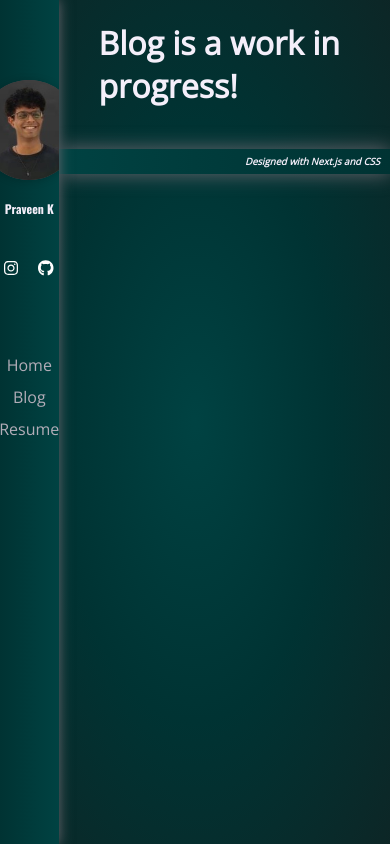
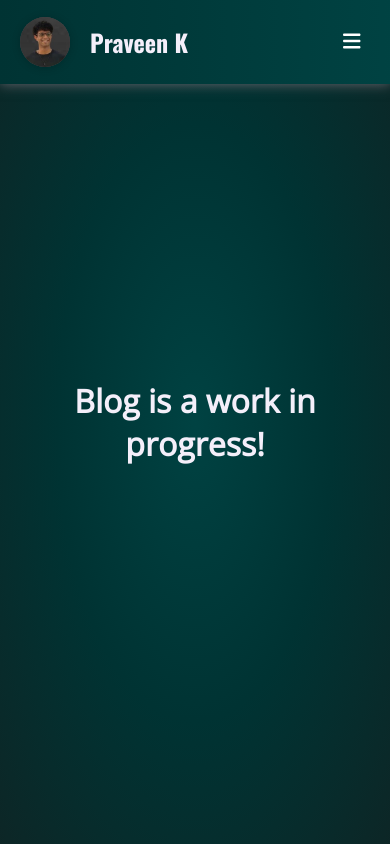
Before and after one commit to praveenkrishna0512/MyWebsite, a Next.js app: page /blog in a window 390 px wide. Built offline with nearby package versions, Linux system fonts and the light colour scheme.

Commit message:
Made main nav bar mobile responsive

```diff
--- a/components/home-page/about/about.js
+++ b/components/home-page/about/about.js
@@ -30,7 +30,6 @@ function About() {
             className={classes.landingTextBox}
             style={{
               width: "75%",
-              "align-self": "center",
               "font-size": "var(--size-5)",
             }}
           >
--- a/components/layout/layout.js
+++ b/components/layout/layout.js
@@ -4,14 +4,16 @@ import MainNavigationBar from "./main-navigation";
 import BottomBar from "./bottomBar";
 import { Container, Row, Col } from "react-bootstrap";
 import classes from "./layout.module.css";
+import MainNavigationBarMobile from "./mainNavigationMobile";
 
 export default function Layout(props) {
   return (
     <>
       <MainNavigationBar />
+      <MainNavigationBarMobile />
       <div className={classes.mainWrapper}>
         <main>{props.children}</main>
-        <BottomBar />
+        {/* <BottomBar /> */}
       </div>
     </>
   );
--- a/components/layout/layout.module.css
+++ b/components/layout/layout.module.css
@@ -6,3 +6,15 @@
     display: flex;
     flex-direction: column;
 }
+
+@media (max-width: 768px) {
+
+    .mainWrapper {
+        height: 100%;
+        width: 100%;
+        top: 0;
+        display: flex;
+        flex-direction: column;
+    }
+
+}
--- a/components/layout/logo.module.css
+++ b/components/layout/logo.module.css
@@ -1,6 +1,6 @@
 .logo {
   /* text-transform: uppercase; */
-  font-size: var(--size-3);
+  font-size: var(--size-6);
   font-weight: lighter;
   font-family: "Oswald", sans-serif;
   color: var(--color-grey-50);
@@ -17,7 +17,7 @@
   border-radius: 50%;
   overflow: hidden;
   background-color: var(--color-grey-700);
-  margin: 0px 0px 20px 0px;
+  margin: 0px 0px 0px 0px;
 }
 
 .image img {
@@ -27,8 +27,20 @@
   height: 100%;
 }
 
-@media (min-width: 768px) {
+
+@media (max-width: 768px) {
   .logo {
     font-size: var(--size-6);
+    flex-direction: row;
+  }
+
+  .image {
+    width: 50px;
+    height: 50px;
+    box-shadow: 0 1px 8px rgba(0, 0, 0, 0.2);
+    border-radius: 50%;
+    overflow: hidden;
+    background-color: var(--color-grey-700);
+    margin: 0px 20px 0px 20px;
   }
 }
--- a/components/layout/main-navigation.module.css
+++ b/components/layout/main-navigation.module.css
@@ -29,6 +29,7 @@
   flex-direction: column;
   margin: 70px 0px;
   padding: 0;
+  gap: 0.5rem;
 }
 
 .header li {
@@ -37,7 +38,7 @@
 
 .header a {
   color: var(--color-grey-200);
-  font-size: var(--size-4);
+  font-size: var(--size-5);
   padding: inherit;
   margin: inherit;
 }
@@ -57,12 +58,26 @@
   margin: 0px 10px;
 }
 
-@media (min-width: 768px) {
+@media (max-width: 1024px) {
+  .contactIcons{
+    /* font-size: var(--size-2); */
+    grid-template-rows: 50% 50%;
+    grid-template-columns: 50% 50%;
+    display: grid;
+    row-gap: 0.5rem;
+  }
+}
+
+@media (max-width: 768px) {
   .header ul {
     gap: 0.5rem;
   }
 
   .header a {
-    font-size: var(--size-5);
+    font-size: var(--size-4);
+  }
+
+  .header {
+    display: none;
   }
 }
--- /dev/null
+++ b/components/layout/mainNavigationMobile.js
@@ -0,0 +1,98 @@
+import Link from "next/link";
+import { useRouter } from "next/router";
+import Logo from "./logo";
+import classes from "./mainNavigationMobile.module.css";
+import { FontAwesomeIcon } from "@fortawesome/react-fontawesome";
+import {
+  faLinkedin,
+  faInstagram,
+  faGithub,
+  faGit,
+} from "@fortawesome/free-brands-svg-icons";
+import { faBars, faEnvelope } from "@fortawesome/free-solid-svg-icons";
+
+function toggleNav() {
+  const currentHeight = document.getElementById("myNav").style.height;
+  if (currentHeight == "90vh") {
+    document.getElementById("myNav").style.height = "0vh";
+  } else {
+    document.getElementById("myNav").style.height = "90vh";
+  }
+}
+
+export default function MainNavigationBarMobile() {
+  const router = useRouter();
+
+  const menuItems = [
+    {
+      href: "/",
+      title: "Home",
+    },
+    // {
+    //   href: "/about",
+    //   title: "About",
+    // },
+    {
+      href: "/blog",
+      title: "Blog",
+    },
+    // {
+    //   href: "/experiences",
+    //   title: "Experiences",
+    // },
+    {
+      href: "/resume.pdf",
+      title: "Resume",
+    },
+    // {
+    //   href: "/contact",
+    //   title: "Contacts",
+    // },
+  ];
+
+  const contactIcons = [
+    {
+      href: "https://www.linkedin.com/in/pk0512/",
+      icon: faLinkedin,
+    },
+    {
+      href: "https://www.instagram.com/pravedino/",
+      icon: faInstagram,
+    },
+    {
+      href: "https://github.com/praveenkrishna0512",
+      icon: faGithub,
+    },
+    {
+      href: "mailto:praveenkrishna0512@gmail.com",
+      icon: faEnvelope,
+    },
+  ];
+
+  return (
+    <div className={classes.header}>
+      <Link href="/">
+        <Logo />
+      </Link>
+      <nav id="myNav" className={classes.overlay}>
+        <ul>
+          {menuItems.map(({ href, title }) => (
+            <li key={title} className={classes.navItem}>
+              <Link href={href}>{title}</Link>
+            </li>
+          ))}
+        </ul>
+        <div className={classes.contactIcons}>
+          {contactIcons.map(({ href, icon }) => (
+            <a href={href} key={icon} target="_blank" rel="noreferrer">
+              <FontAwesomeIcon className={classes.icon} icon={icon} inverse />
+            </a>
+          ))}
+        </div>
+      </nav>
+      <span onClick={toggleNav}>
+        <FontAwesomeIcon className={classes.hamburger} icon={faBars} inverse />
+      </span>
+    </div>
+  );
+}
--- /dev/null
+++ b/components/layout/mainNavigationMobile.module.css
@@ -0,0 +1,105 @@
+.header {
+  width: 100vw;
+  height: 10vh;
+  background-color: var(--color-grey-900);
+  display: flex;
+  flex-direction: row;
+  justify-content: space-between;
+  align-items: center;
+  /* padding: 40px 0px;
+    float: left; */
+  position: fixed;
+  overflow-x: hidden; /* Disable horizontal scroll */
+  overflow-y: hidden; /* Disable vertical scroll */
+  z-index: 2; /* Stay on top */
+  top: 0; /* Stay at the top */
+  left: 0;
+  background-image: linear-gradient(
+    to left,
+    var(--color-primary-700),
+    var(--color-primary-800)
+  );
+  box-shadow: 0px 0px 12px var(--color-grey-600);
+}
+
+/* .header ul {
+  list-style: none;
+  display: flex;
+  align-items: center;
+  flex-direction: column;
+  margin: 70px 0px;
+  padding: 0;
+  gap: 0.5rem;
+} */
+
+.header li {
+  margin: 20px var(--size-4);
+  display: flex;
+  flex-direction: row;
+  justify-content: center;
+}
+
+.header a {
+  color: var(--color-grey-50);
+  font-size: var(--size-5);
+  padding: inherit;
+  margin: inherit;
+  display: flex;
+  align-items: center;
+}
+
+.header a:hover,
+.header a:active,
+.header a.active {
+  color: var(--color-white);
+}
+
+.contactIcons {
+  display: flex;
+  flex-direction: row;
+  column-gap: 20px;
+  margin: 5vh 0px 0px 0px;
+}
+
+.hamburger {
+  margin: 0px 30px 0px 0px;
+  font-size: var(--size-5);
+}
+
+.overlay {
+    height: 0;
+    width: 100vw;
+    position: fixed; /* Stay in place */
+    z-index: 2; /* Sit on top */
+    left: 0;
+    top: 10vh;
+    background-image: linear-gradient(
+    to bottom,
+    var(--color-primary-900),
+    var(--color-primary-900)
+    );
+    overflow-x: hidden; /* Disable horizontal scroll */
+    transition: 0.5s;
+    display: flex;
+    flex-direction: column;
+    align-items: center;
+    justify-content: start;
+}
+
+.overlay ul {
+    width: 100%;
+    /* display: flex; */
+    flex-direction: column;
+    list-style: none;
+    justify-content: center;
+    padding: 0px 0px 0px 0px;
+    margin: 15vh 0px 0px 0px;
+    overscroll-behavior: contain;
+    overflow-y: scroll
+}
+
+@media (min-width: 768px) {
+  .header {
+    display: none;
+  }
+}
--- a/pages/_document.js
+++ b/pages/_document.js
@@ -11,6 +11,7 @@ class MyDocument extends Document {
       <Html>
         <Head>
           <link href="https://fonts.googleapis.com/css2?family=Open+Sans&display=swap" rel="stylesheet" />
+          {/* <meta name="viewport" content="width=device-width, initial-scale=1.0"></meta> */}
         </Head>
         <body>
           <Main />
--- /dev/null
+++ b/pages/blog/blogListPage.module.css
@@ -0,0 +1,8 @@
+.wrapper {
+    height: 100vh;
+    width: 100%;
+    text-align: center;
+    display: flex;
+    flex-direction: column;
+    justify-content: center;
+}
--- a/pages/blog/index.js
+++ b/pages/blog/index.js
@@ -1,6 +1,8 @@
+import classes from "./blogListPage.module.css";
+
 function BlogListPage() {
 
-    return <h1>Blog is a work in progress!</h1>
+    return <div className={classes.wrapper}><h1>Blog is a work in progress!</h1></div>
 
 }
 
```
